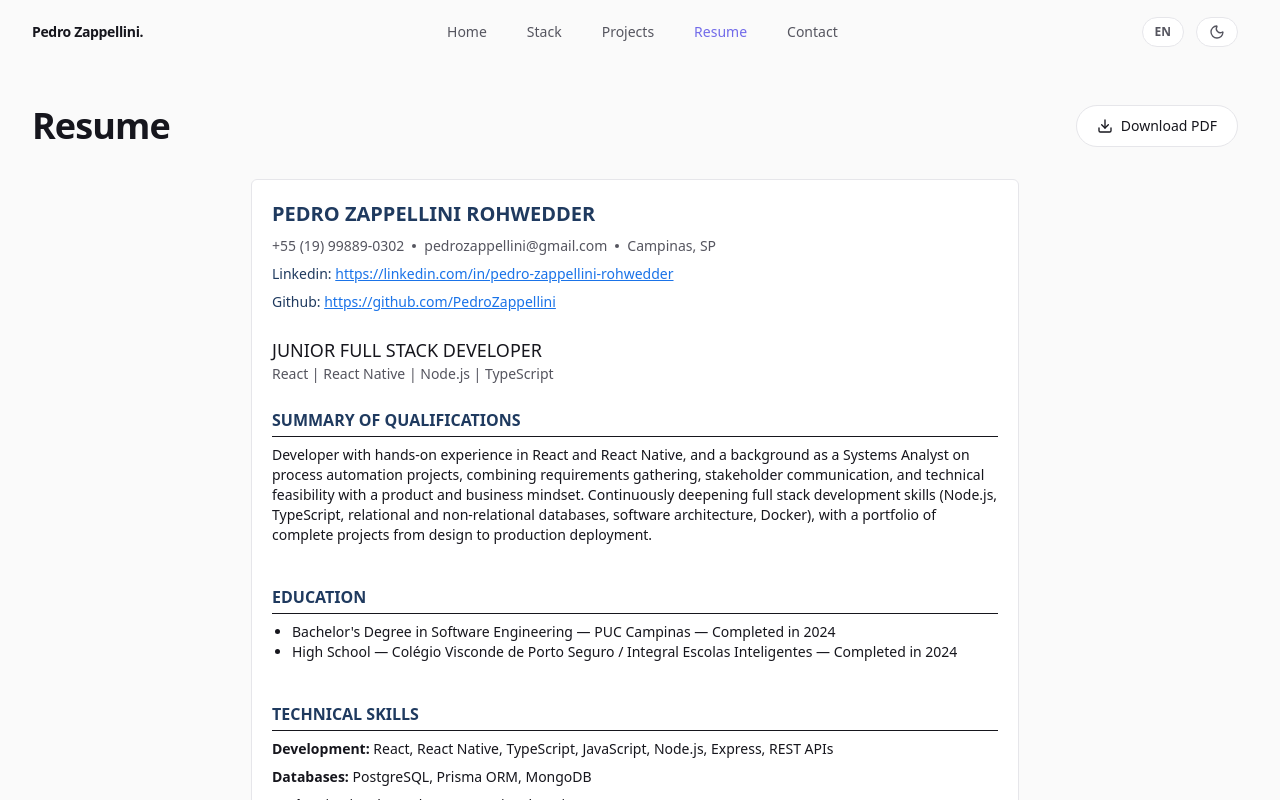
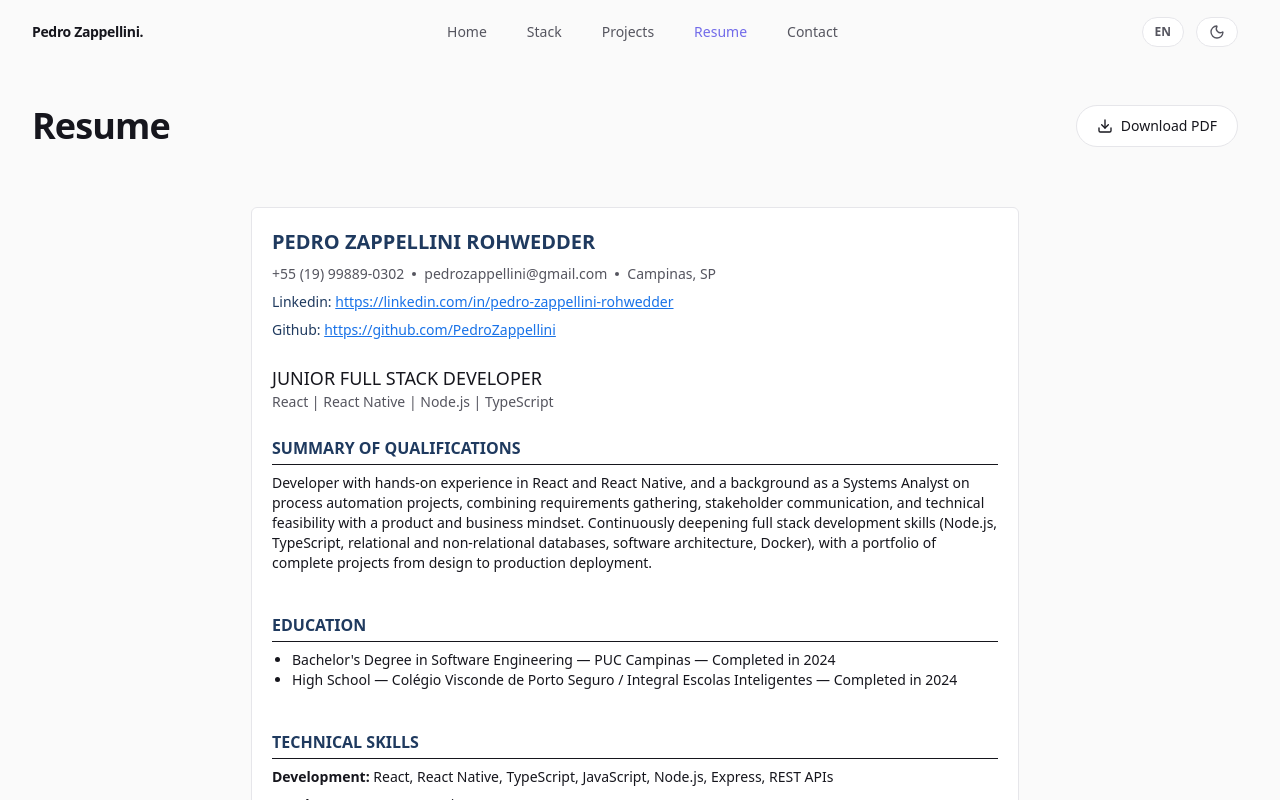
Before and after one commit to PedroZappellini/portifolio, a Next.js app: page /resume in a window 1280 px wide. Shown: the top 800 px of the page. Built offline with nearby package versions, Linux system fonts and the light colour scheme.

Commit message:
margin fix

```diff
--- a/src/app/resume/page.tsx
+++ b/src/app/resume/page.tsx
@@ -27,7 +27,7 @@ export default function Resume() {
           />
         }
       />
-      <div className="flex flex-col gap-2 mt-8 bg-surface p-5 rounded-md max-w-3xl mx-auto border border-surface-border">
+      <div className="flex flex-col gap-2 mt-15 bg-surface p-5 rounded-md max-w-3xl mx-auto border border-surface-border">
         <h2 className="text-xl font-semibold text-resume">
           {resumeData.contactInfo.name}
         </h2>
```
